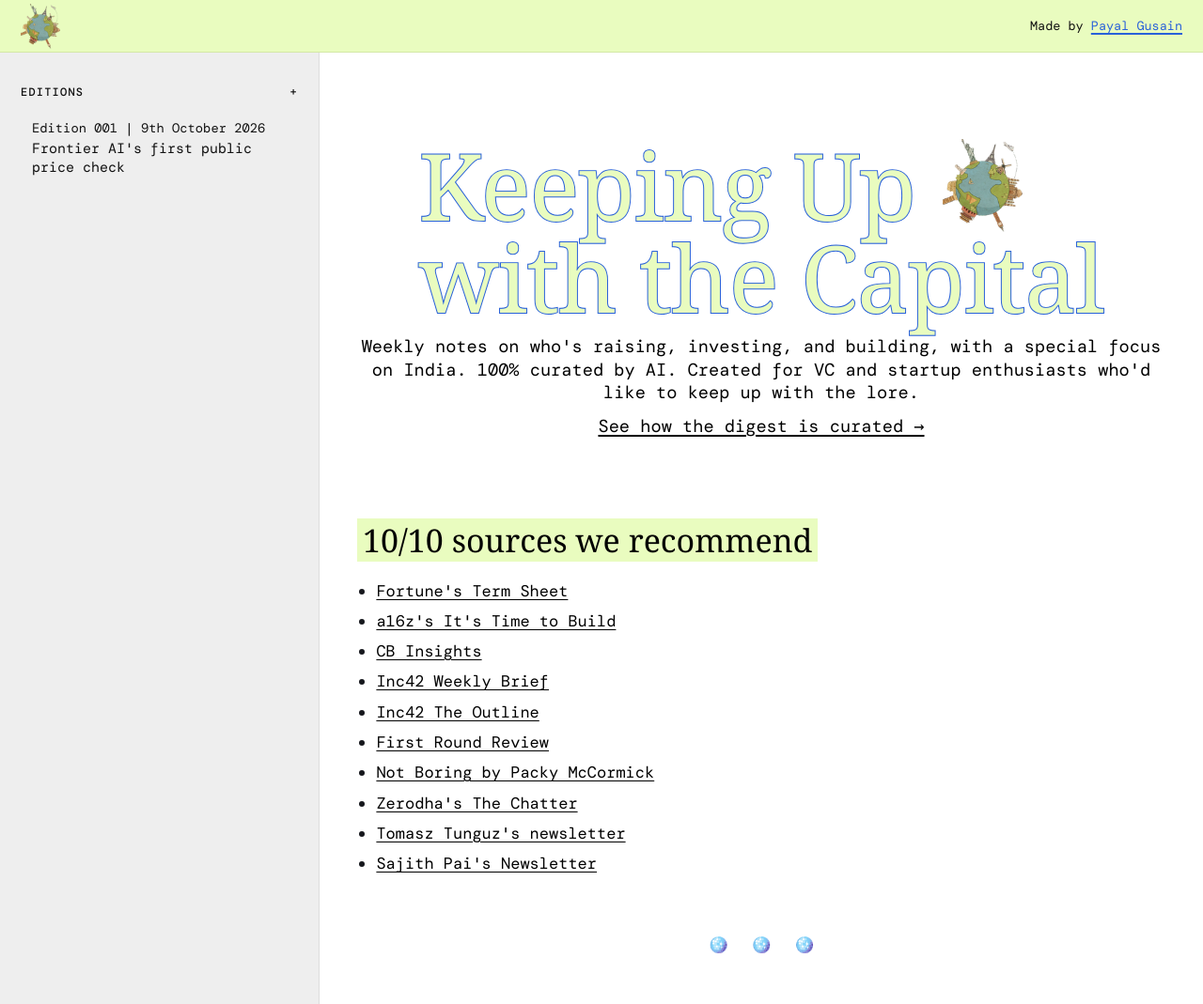
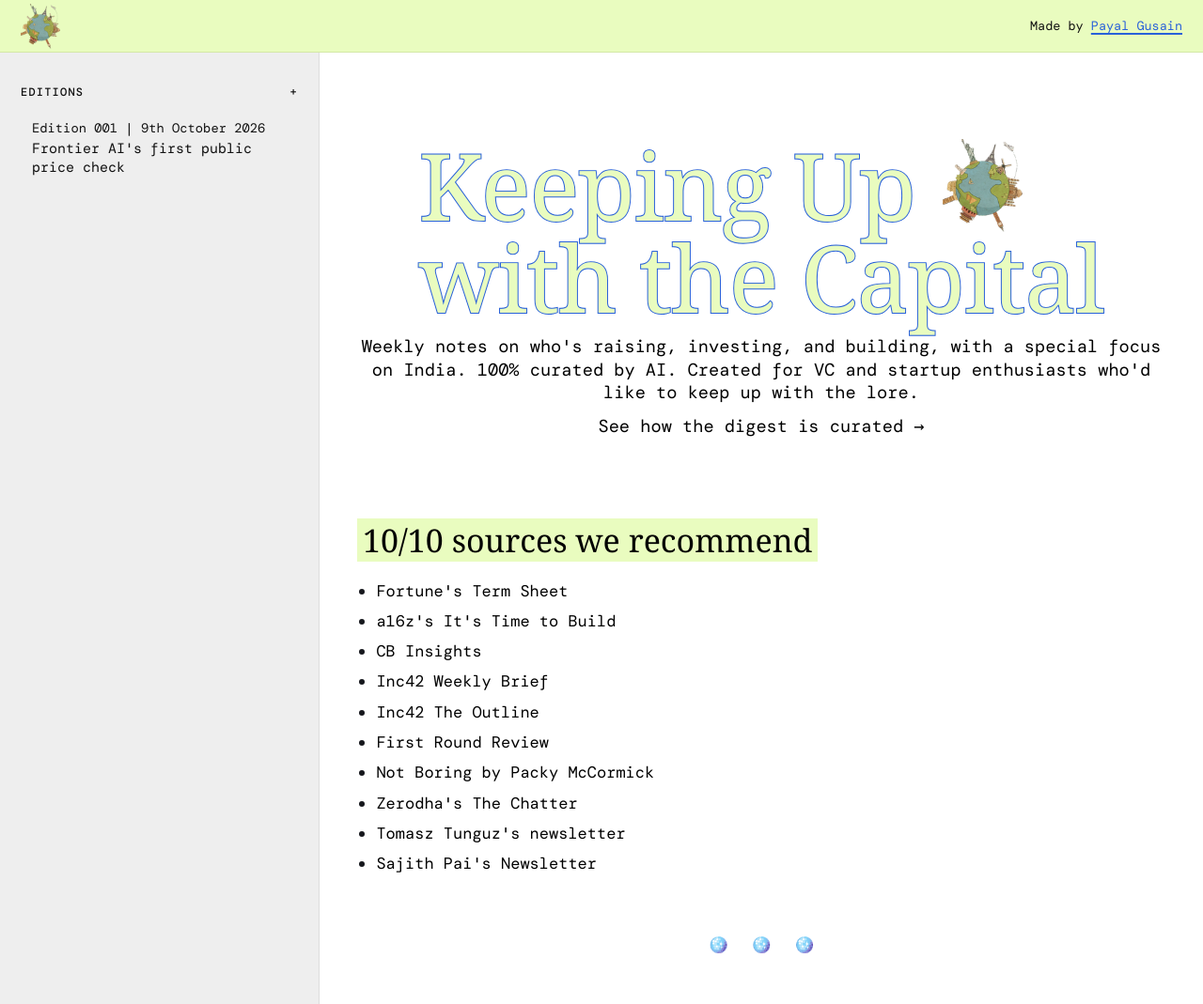
Before and after one commit to pgwrites/keeping-up-with-the-capital, a Jekyll site: the page built from index.html, in a window 1280 px wide and 1069 px high. Shown: the whole window at 94% size. Built offline with Jekyll 4.4.1, drawn with Linux system fonts in a browser that asks for light colours; some web fonts are replaced.

Commit message:
Homepage: no underlines on source links or curated link (preview, not merged)
Co-Authored-By: Claude Opus 5.5 <noreply@anthropic.com>
Claude-Session: https://claude.ai/code/session_01Uh5sRbSB5XBanknDX5XWch

```diff
--- a/assets/css/style.css
+++ b/assets/css/style.css
@@ -298,3 +298,5 @@ article.home .foot{padding-top:56px}
   aside{position:sticky;top:56px;align-self:start;height:calc(100vh - 56px);overflow-y:auto}
   .railin{position:static}
 }
+.home-recs a,.mast-home .home-curated a{text-decoration:none}
+.mast-home .home-curated a:hover{color:var(--blue)}
```
